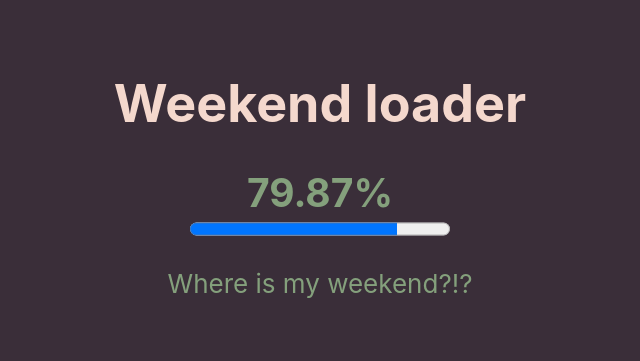
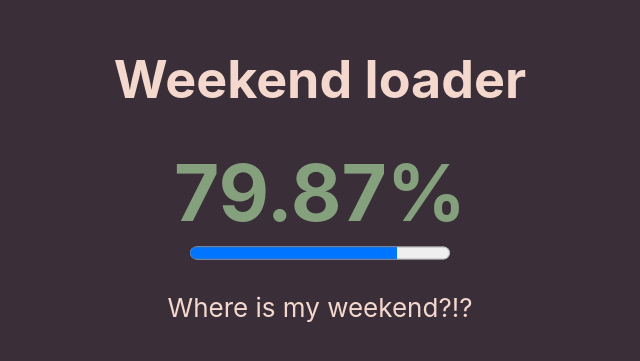
Before and after one commit to luca1388/we-loader, a React (Create React App) app: page / in a window 1280 px wide. Shown: the part 219-580 px from the top of the page, without its empty margins (320-960 px from the left). Built offline with nearby package versions, Linux system fonts and the light colour scheme.

Commit message:
Updated look&feel

```diff
--- a/src/App.css
+++ b/src/App.css
@@ -11,8 +11,9 @@
   justify-content: center;
   font-size: calc(10px + 2vmin);
 
-  color: #84a07c;
+  /* color: #84a07c; */
   /* color: #006992; */
+  color: #f4d8cd;
 }
 
 .App-title {
@@ -24,4 +25,5 @@
 .App-percentage {
   color: #84a07c;
   margin: 0px;
+  font-size: 3em;
 }
```
